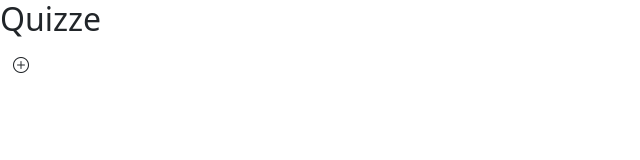
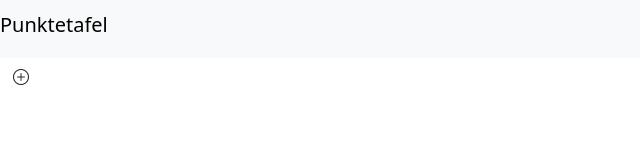
Before and after one commit to furesoft/punktetafel, an Angular app in the folder Punktetafel/: page / in a window 1280 px wide. Shown: the top 160 px of the page, without its empty margins (0-640 px from the left). Built offline with nearby package versions, Linux system fonts and the light colour scheme.

Commit message:
feat: Add header

```diff
--- a/Punktetafel/src/app/app.component.html
+++ b/Punktetafel/src/app/app.component.html
@@ -1 +1,3 @@
+<app-header />
+
 <router-outlet />
--- a/Punktetafel/src/app/app.module.ts
+++ b/Punktetafel/src/app/app.module.ts
@@ -8,13 +8,15 @@ import { QuizListComponent } from './quiz-list/quiz-list.component';
 import { PlayComponent } from './play/play.component';
 import { NewQuizModalComponent } from './modals/new-quiz.modal/new-quiz.modal.component';
 import { FormsModule } from '@angular/forms';
+import { HeaderComponent } from './header/header.component';
 
 @NgModule({
   declarations: [
     AppComponent,
     QuizListComponent,
     PlayComponent,
-    NewQuizModalComponent
+    NewQuizModalComponent,
+    HeaderComponent
   ],
   imports: [
     BrowserModule,
--- /dev/null
+++ b/Punktetafel/src/app/header/header.component.html
@@ -0,0 +1,9 @@
+
+
+<nav class="navbar navbar-expand-lg navbar-light bg-light">
+  <h3 class="navbar-brand">Punktetafel</h3>
+
+  <div class="collapse navbar-collapse" id="navbarSupportedContent">
+
+  </div>
+</nav>
--- a/Punktetafel/src/app/modals/new-quiz.modal/new-quiz.modal.component.ts
+++ b/Punktetafel/src/app/modals/new-quiz.modal/new-quiz.modal.component.ts
@@ -2,6 +2,7 @@ import { Component } from '@angular/core';
 import { NgbActiveModal } from '@ng-bootstrap/ng-bootstrap';
 import { Quiz } from '../../../models/quiz.model';
 import  * as short from "short-uuid";
+import { Category } from '../../../models/category.model';
 
 @Component({
   selector: 'app-new-quiz',
@@ -16,14 +17,17 @@ export class NewQuizModalComponent {
     categories: [],
   };
   newQuiz: boolean = true;
+  categories: Category[] = [];
 
   constructor(public activeModal: NgbActiveModal) {}
 
   submit() {
+    this.quiz.categories = this.categories.map(c => c.name);
+
     this.activeModal.close(this.quiz);
   }
 
   addCategory() {
-    this.quiz.categories.push({name: ""});
+    this.categories.push({ name: "" });
   }
 }
--- a/Punktetafel/src/app/quiz-list/quiz-list.component.html
+++ b/Punktetafel/src/app/quiz-list/quiz-list.component.html
@@ -1,5 +1,3 @@
-<h2>Quizze</h2>
-
 <button (click)="newQuiz()" class="btn" ngbTooltip="New Quiz"><i class="bi bi-plus-circle"></i></button>
 
 <div class="container">
--- a/Punktetafel/src/models/quiz.model.ts
+++ b/Punktetafel/src/models/quiz.model.ts
@@ -1,9 +1,8 @@
-import { Category } from "./category.model";
 import { Question } from "./question.model";
 
 export class Quiz
 {
-    constructor(public id: string, public title: string, public questions: Question[], public categories: Category[] = [])
+    constructor(public id: string, public title: string, public questions: Question[], public categories: string[] = [])
     {
 
     }
```
Also changed, not shown: Punktetafel/src/app/header/header.component.ts (added, +10 -0 lines), Punktetafel/src/app/header/header.component.scss (added).
